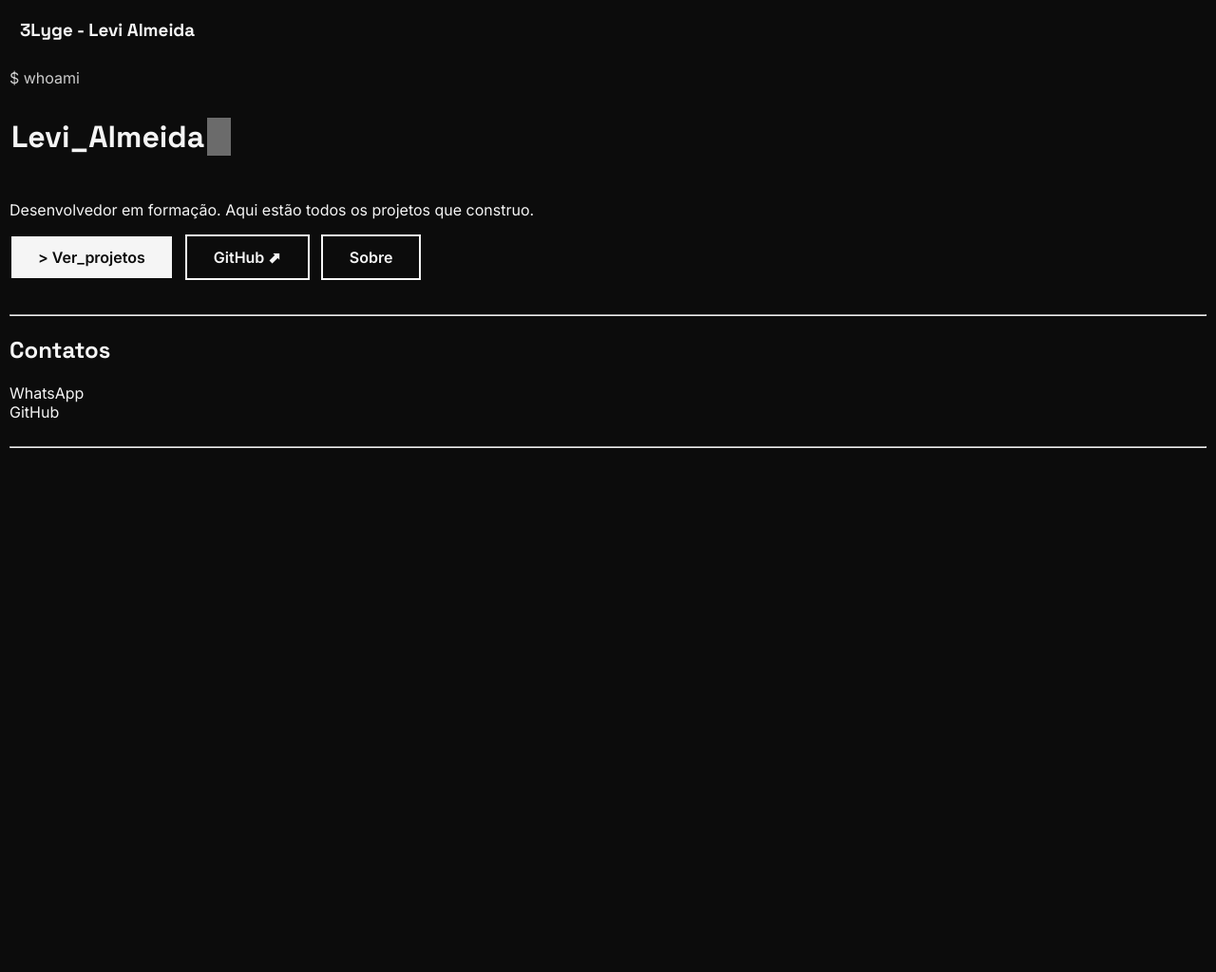
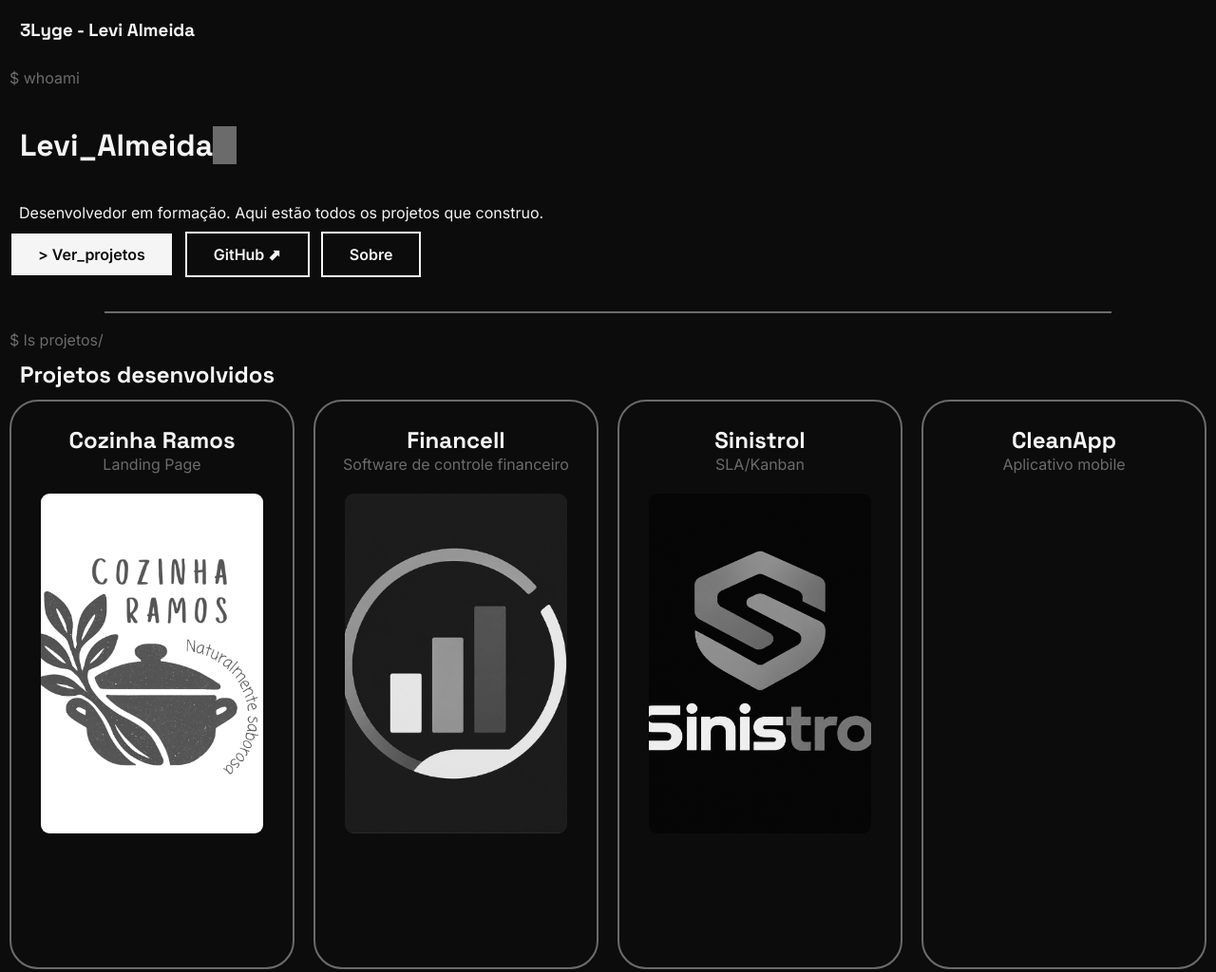
Before and after one commit to 3lyge/projeto-integrador-frontend-levialmeida, a plain HTML site: page index.html in a window 1280 px wide. Shown: the top 1024 px of the page at 95% size. Before the commit the page ends 800 px from the top, so only its background shows below. Drawn offline with Linux system fonts and the light colour scheme.

Commit message:
Inserção de Logos

```diff
--- a/css/style.css
+++ b/css/style.css
@@ -4,12 +4,17 @@
   --fonteTitulo: "Space Grotesk", sans-serif;
   --fonteTexto: "Inter", system-ui, sans-serif;
   --preto: #0c0c0c;
-  --cinza: #CCCCCC;
+  --cinza: #6b6b6b;
   --branco: #f5f5f5;
 }
 
 *, *::before, *::after {
   box-sizing: border-box;
+}
+.barraCinza{
+  border: none;
+  border-top: 2px solid var(--cinza);
+  margin: 0px 100px 0px 100px;
 }
 
 h1, h2, h3{
@@ -128,7 +133,7 @@ main .pa1{
 .code {
   display: flex;
   align-items: center;
-  gap: 3px;
+  margin: 10px 10px 10px 10px;
   color: var(--branco);
 }
 main{
@@ -152,3 +157,51 @@ footer a{
 footer a:hover{
   color: var(--cinza);
 }
+.container{
+  display: flex;
+  justify-content: flex-start;
+  gap: 20px;
+}
+.card{
+  display: flex;
+  flex-direction: column;
+  border: 2px solid var(--cinza);
+  align-items: center;
+  border-radius: 5%;
+  padding: 10px;
+  height: 600px;
+  width: 900px;
+  border-radius: 30px;
+overflow: cover;
+}
+.card h2{
+  margin: 15px 10px 0px 10px;
+}
+.desc{
+  margin: 0;
+  padding: 0;
+  justify-content: center;
+  text-align: center;
+  color: var(--cinza);
+  font-family: var(--fonteTexto);
+}
+.logos{
+  object-fit: cover;
+  margin: 0px 20px 20px 20px;
+  padding: 20px;
+  width: 100%;
+  height: 400px;
+  border: 1px solid var(--preto);
+  border-radius: 30px !important;
+}
+
+img {
+  filter: grayscale(100%);
+  transition: filter 0.3s ease;
+  border: 1px solid var(--preto);
+  border-radius: 30px !important;
+}
+
+img:hover {
+  filter: grayscale(0%);
+}
--- a/index.html
+++ b/index.html
@@ -29,12 +29,46 @@
         <a class="botao botao-projetos" href="#projetos">> Ver_projetos</a>
         <a class="botao botao-github" href="https://github.com/3lyge" target="_blank" rel="noopener noreferrer">GitHub ⬈</a>
         <a class="botao botao-sobre" href="#sobre">Sobre</a>
+    </div>
+    <br><br><hr class="barraCinza"><br>
+        <section id="projetos" class="projetos">
+            <p class="pa1">$ ls projetos/</p>
+            <h1 class="code">Projetos desenvolvidos</h1>
+        <div class="container">
+            <div class="card">
+                <h2 class="code">Cozinha Ramos</h2>
+                <p class="desc">Landing Page</p>
+                <img src="assets/images/cozinhaLogo.png" alt="logo Cozinha Ramos" class="logos">
+
+            </div>
+            <div class="card">
+                <h2 class="code">
+                    Financell
+                </h2>
+                <p class="desc">Software de controle financeiro</p>
+                <img src="assets/images/FinancellLogo.png" alt="logo Financell" class="logos">
+            </div>
+            <div class="card">
+                <h2 class="code">
+                    Sinistrol
+                </h2>
+                <p class="desc">SLA/Kanban</p>
+                <img src="assets/images/sinistrolLogo.png" alt="logo Sinistrol" class="logos">
+            </div>
+                    <div class="card">
+                <h2 class="code">
+                    CleanApp
+                </h2>
+                <p class="desc">Aplicativo mobile</p>
+            </div>
+        </div>
+        </section>
     </main>
 </div>
 <footer>
-    <br><hr>
+    <br><hr class="barraCinza">
     <div id="contatos">
-    <h2>Contatos</h2>
+    <h2 class="code">Contatos</h2>
         <a href="https://wa.me/5583986223672">WhatsApp<br></a>
         <a href="https://github.com/3lyge">GitHub</a>
 
```
Also changed, not shown: assets/images/FinancellLogo.png (added), assets/images/cozinhaLogo.png (added), assets/images/sinistrolLogo.png (added), 3 other files.
